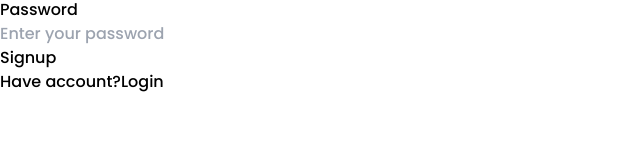
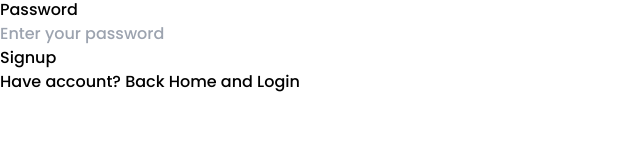
Before and after one commit to dev-coder-cool/book_store, a React (Vite) app in the folder client/: page /Signup in a window 1280 px wide. Shown: the part 146-300 px from the top of the page, without its empty margins (0-640 px from the left). Built offline with nearby package versions, Linux system fonts and the light colour scheme.

Commit message:
Signup component Back Home add and buy now button update

```diff
--- a/client/src/components/Cards.jsx
+++ b/client/src/components/Cards.jsx
@@ -1,7 +1,13 @@
 import React from "react";
+import toast from "react-hot-toast";
 
 const Cards = ({item}) => {
     console.log(item.image);
+
+    // Buy Now button
+    const buyNow = () => {
+      toast('Sorry, Book is coming soon 📖');
+    }
 
   return (
     <>
@@ -18,7 +24,7 @@ const Cards = ({item}) => {
             <p>{item.title}</p>
             <div className="card-actions justify-between">
               <div className="badge badge-outline">${item.price}</div>
-              <div className="badge badge-outline cursor-pointer hover:bg-blue-500 hover:border-blue-700 hover:text-white duration-300">Buy Now</div>
+              <div className="badge badge-outline cursor-pointer hover:bg-blue-500 hover:border-blue-700 hover:text-white duration-300" onClick={buyNow}>Buy Now</div>
             </div>
           </div>
         </div>
--- a/client/src/components/Signup.jsx
+++ b/client/src/components/Signup.jsx
@@ -1,15 +1,14 @@
 import React from "react";
-import {Link, useLocation, useNavigate } from "react-router-dom";
-import Login from "./Login";
+import { Link, useLocation, useNavigate } from "react-router-dom";
+// import Login from "./Login";
 import { useForm } from "react-hook-form";
 import axios from "axios";
-import toast from 'react-hot-toast';
+import toast from "react-hot-toast";
 
 const Signup = () => {
-
   // Redirect to homepage after Signup
-  const location=useLocation()
-  const navigate=useNavigate()
+  const location = useLocation();
+  const navigate = useNavigate();
   const from = location.state?.from?.pathname || "/";
 
   // react-hook-form Validation
@@ -36,7 +35,7 @@ const Signup = () => {
         console.log(res.data);
         if (res.data) {
           toast.success("Signup Successful");
-          navigate(from , {replace:true}) // Redirect to homepage after Signup
+          navigate(from, { replace: true }); // Redirect to homepage after Signup
         }
         // Signup data stored in the Browser local Storage
         localStorage.setItem("users", JSON.stringify(res.data.user));
@@ -123,16 +122,13 @@ const Signup = () => {
                   Signup
                 </button>
                 <p>
-                  Have account?
-                  <button
-                    className="underline text-blue-500 cursor-pointer"
-                    onClick={() =>
-                      document.getElementById("my_modal_3").showModal()
-                    }
-                  >
-                    Login
-                  </button>
-                  <Login />
+                  Have account?{" "}
+                  <Link to="/">
+                    <button className="underline text-blue-500 cursor-pointer">
+                      <span> Back Home</span>
+                    </button>{" "}
+                    and Login
+                  </Link>
                 </p>
               </div>
             </form>
```
